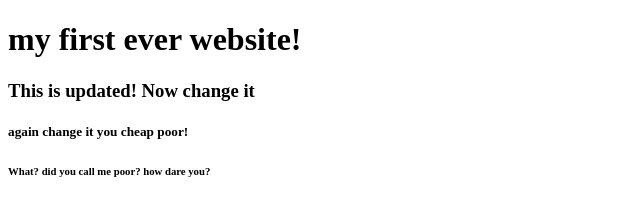
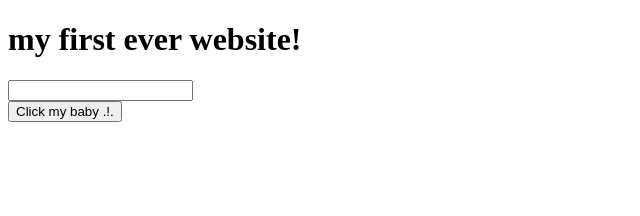
Before and after one commit to shaon97/my_first_website, a plain HTML site: page index.html in a window 1280 px wide. Shown: the whole page, without its empty margins (0-640 px from the left). Drawn offline with Linux system fonts and the light colour scheme.

Commit message:
done adding button

```diff
--- a/index.html
+++ b/index.html
@@ -4,15 +4,11 @@
         <h1>
             my first ever website!
         </h1>
-        <h3>
-            This is updated! Now change it
-        </h3>
-        <h5>
-            again change it you cheap poor!
-        </h5>
-        <h6>
-            What? did you call me poor? how dare you?
-        </h6>
+        <input type="text">
+        <br>
+        <button>
+            Click my baby .!.
+        </button>
     </head>
     <body>
 
```
